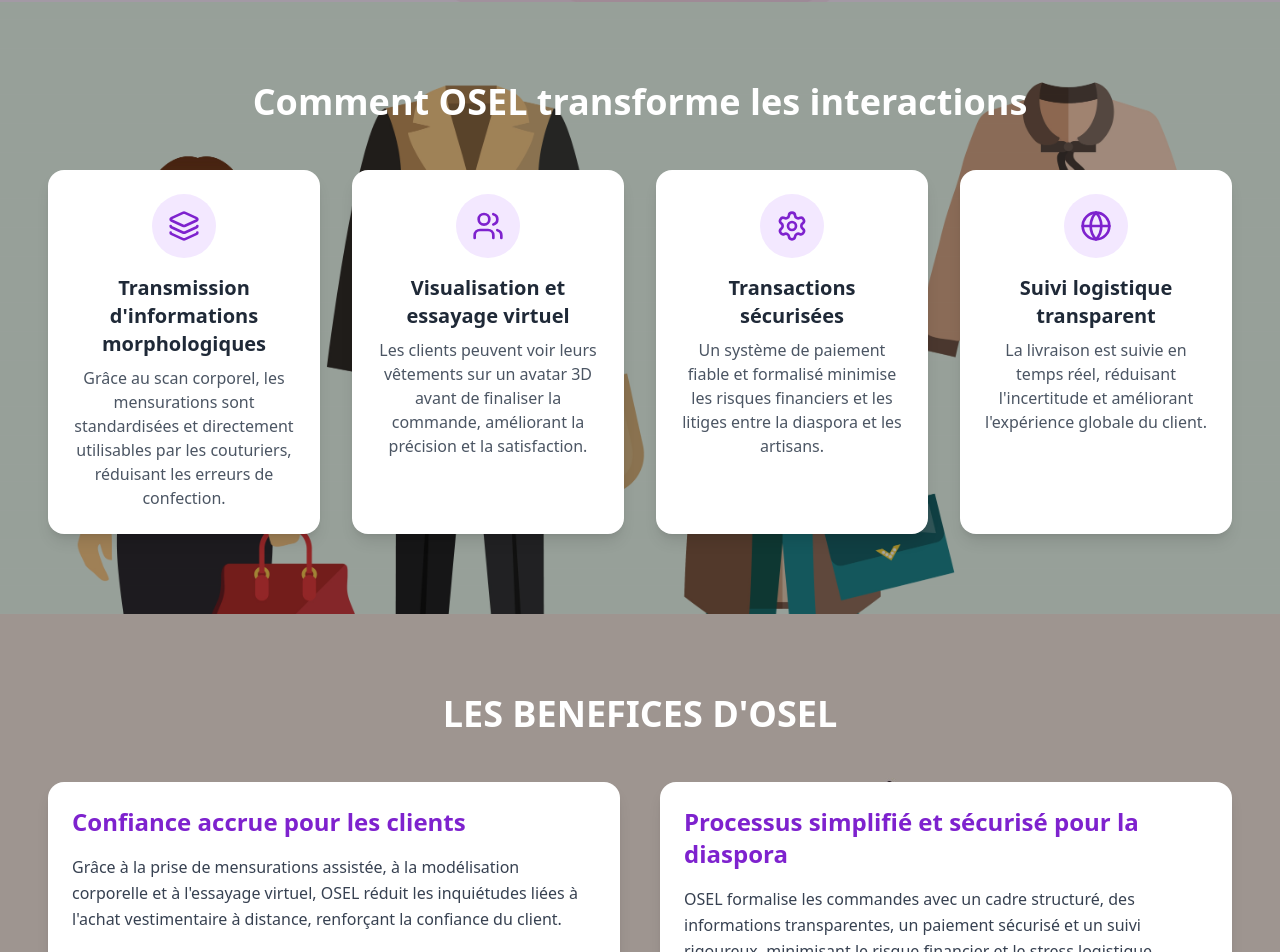
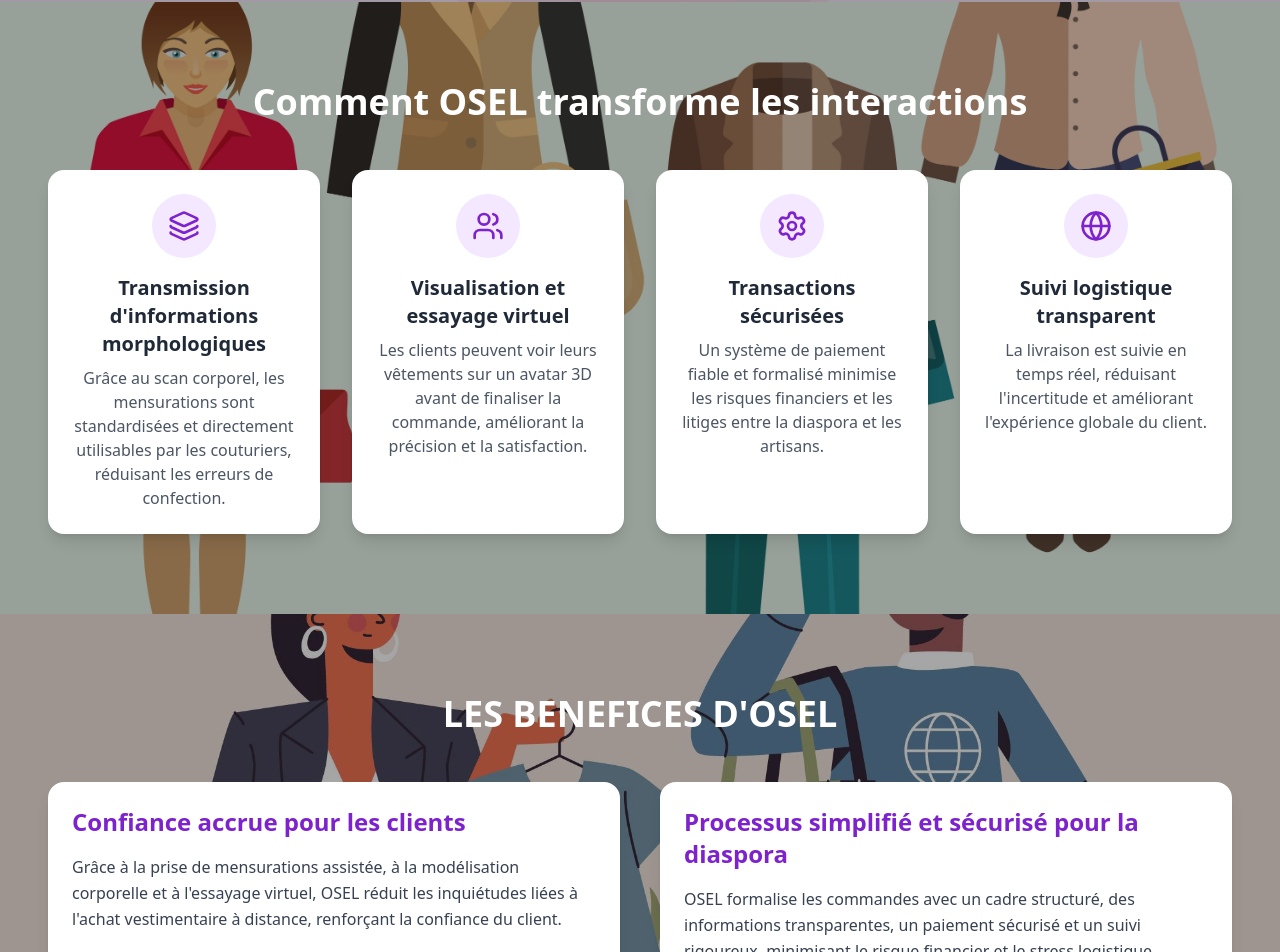
Before and after one commit to TahinaHKB/osel, a React (Vite) app: page / in a window 1280 px wide. Shown: the part 862-1814 px from the top of the page. Built offline with nearby package versions, Linux system fonts and the light colour scheme; the HTML template or start-up script is replaced by a standard one.

Commit message:
Add files via upload

```diff
--- a/package.json
+++ b/package.json
@@ -10,6 +10,7 @@
     "preview": "vite preview"
   },
   "dependencies": {
+    "framer-motion": "^12.23.25",
     "lucide-react": "^0.555.0",
     "react": "^19.2.0",
     "react-dom": "^19.2.0",
--- /dev/null
+++ b/src/components/AnimatedSection.tsx
@@ -0,0 +1,33 @@
+import { motion, type Variants } from "framer-motion";
+import React, { type ReactNode } from "react";
+
+interface AnimatedSectionProps {
+  children: ReactNode;
+  direction?: "left" | "right"; // la direction peut être "left" ou "right"
+}
+
+const AnimatedSection: React.FC<AnimatedSectionProps> = ({ children, direction = "left" }) => {
+  // Ici direction est bien défini grâce aux props
+  const variants: Variants = {
+    hidden: { opacity: 0, x: direction === "left" ? -50 : 50, y: 30 },
+    visible: {
+      opacity: 1,
+      x: 0,
+      y: 0,
+      transition: { duration: 1, ease: "easeOut" }
+    },
+  };
+
+  return (
+    <motion.div
+      initial="hidden"
+      whileInView="visible"
+      viewport={{ once: true, amount: 0.3 }}
+      variants={variants}
+    >
+      {children}
+    </motion.div>
+  );
+};
+
+export default AnimatedSection;
--- a/src/index.css
+++ b/src/index.css
@@ -10,3 +10,7 @@
 .animate-fadeIn {
   animation: fadeIn 0.3s ease-out forwards;
 }
+
+body {
+  @apply bg-gradient-to-tr from-purple-500 via-purple-600 to-indigo-700;
+}
--- a/src/sections/Benefits.tsx
+++ b/src/sections/Benefits.tsx
@@ -1,7 +1,9 @@
 // src/sections/BenefitsSection.tsx
 import React, { useEffect, useState } from "react";
+import { motion, type Variants } from "framer-motion";
 import BgImage from "../assets/beneficeImage.jpg";
 import Loading from "../components/Loading";
+import AnimatedSection from "../components/AnimatedSection";
 
 const benefits = [
   {
@@ -26,35 +28,59 @@
   },
 ];
 
+// Variants pour l'apparition en cascade
+const cardVariants: Variants = {
+  hidden: { opacity: 0, y: 50 },
+  visible: (i: number) => ({
+    opacity: 1,
+    y: 0,
+    transition: {
+      delay: i * 0.2, // cascade
+      duration: 0.6,
+      type: "spring",
+      stiffness: 50,
+    },
+  }),
+};
+
 const BenefitsSection: React.FC = () => {
   const [loaded, setLoaded] = useState(false);
 
+  // Préchargement de l'image
   useEffect(() => {
-    const img1 = new Image();
-    img1.src = BgImage;
-    img1.onload = () => setLoaded(true);
+    const img = new Image();
+    img.src = BgImage;
+    img.onload = () => setLoaded(true);
   }, []);
 
   if (!loaded) return <Loading />;
+
   return (
+    <AnimatedSection direction="right">
       <section
         id="benefits"
         className="relative py-20 bg-cover bg-center bg-no-repeat"
         style={{
           backgroundImage: `url(${BgImage})`,
-        backgroundPosition: "top center",
-        backgroundSize: "cover",
         }}
       >
+        {/* Overlay sombre */}
         <div className="absolute inset-0 bg-black/35"></div>
-      <div className="max-w-7xl mx-auto px-6 md:px-12">
-        <h2 className="relative z-20 text-3xl md:text-4xl font-bold text-center text-white mb-12">
+
+        <div className="max-w-7xl mx-auto px-6 md:px-12 relative z-20">
+          <h2 className="text-3xl md:text-4xl font-bold text-center text-white mb-12">
             LES BENEFICES D'OSEL
           </h2>
+
           <div className="grid grid-cols-1 md:grid-cols-2 gap-10">
             {benefits.map((benefit, index) => (
-            <div
+              <motion.div
                 key={index}
+                custom={index} // pour la cascade
+                initial="hidden"
+                whileInView="visible"
+                viewport={{ once: true, amount: 0.3 }}
+                variants={cardVariants}
                 className="p-6 bg-white rounded-2xl shadow-lg hover:shadow-2xl transition transform hover:-translate-y-2"
               >
                 <h3 className="text-xl md:text-2xl font-semibold mb-4 text-purple-700">
@@ -63,11 +89,12 @@
                 <p className="text-gray-700 leading-relaxed">
                   {benefit.description}
                 </p>
-            </div>
+              </motion.div>
             ))}
           </div>
         </div>
       </section>
+    </AnimatedSection>
   );
 };
 
--- a/src/sections/HeroSection.tsx
+++ b/src/sections/HeroSection.tsx
@@ -29,14 +29,14 @@
           OSEL - La plateforme du sur-mesure à distance
         </h1>
         <p className="text-lg md:text-2xl mb-8">
-          Connectez la diaspora malgache aux artisans locaux avec confiance et
+          Connectez la diaspora aux artisans locaux avec confiance et
           sécurité.
         </p>
         <ScrollLink
-          to="benefits" // l'id ou le name de ta section cible
-          smooth={true} // scroll smooth
-          duration={500} // durée en ms
-          offset={-70} // pour compenser la navbar si fixe
+          to="interactions"
+          smooth={true}
+          duration={500}
+          offset={-70}
           className="inline-block bg-white text-purple-700 font-semibold px-6 py-3 rounded-lg shadow-lg hover:bg-gray-100 transition cursor-pointer"
         >
           Découvrir OSEL
--- a/src/sections/Interactions.tsx
+++ b/src/sections/Interactions.tsx
@@ -1,8 +1,10 @@
-// src/components/InteractionsSection.tsx
+// src/sections/InteractionsSection.tsx
 import React, { useEffect, useState } from "react";
+import { motion, type Variants } from "framer-motion";
 import { Users, Settings, Layers, Globe } from "lucide-react";
 import BgImage from "../assets/interractionImage.jpg";
 import Loading from "../components/Loading";
+import AnimatedSection from "../components/AnimatedSection";
 
 const interactionsData = [
   {
@@ -31,36 +33,56 @@
   },
 ];
 
+// Variants pour apparition en cascade
+const cardVariants: Variants = {
+  hidden: { opacity: 0, y: 50 },
+  visible: (i: number) => ({
+    opacity: 1,
+    y: 0,
+    transition: {
+      delay: i * 0.2, // cascade
+      duration: 0.6,
+      type: "spring",
+      stiffness: 50,
+    },
+  }),
+};
+
 const InteractionsSection: React.FC = () => {
   const [loaded, setLoaded] = useState(false);
 
+  // Préchargement image
   useEffect(() => {
-    const img1 = new Image();
-    img1.src = BgImage;
-    img1.onload = () => setLoaded(true);
+    const img = new Image();
+    img.src = BgImage;
+    img.onload = () => setLoaded(true);
   }, []);
 
   if (!loaded) return <Loading />;
+
   return (
+    <AnimatedSection direction="left">
     <section
       id="interactions"
       className="relative py-20 bg-cover bg-center bg-no-repeat"
-      style={{
-        backgroundImage: `url(${BgImage})`,
-        backgroundPosition: "top center",
-        backgroundSize: "cover",
-      }}
+      style={{ backgroundImage: `url(${BgImage})` }}
     >
       <div className="absolute inset-0 bg-black/35"></div>
-      <div className="max-w-7xl mx-auto px-6 md:px-12">
-        <h2 className="relative z-20 text-3xl md:text-4xl font-bold text-center text-white mb-12">
+
+      <div className="max-w-7xl mx-auto px-6 md:px-12 relative z-20">
+        <h2 className="text-3xl md:text-4xl font-bold text-center text-white mb-12">
           Comment OSEL transforme les interactions
         </h2>
 
         <div className="grid gap-8 md:grid-cols-2 lg:grid-cols-4">
           {interactionsData.map((item, index) => (
-            <div
+            <motion.div
               key={index}
+              custom={index}
+              initial="hidden"
+              whileInView="visible"
+              viewport={{ once: true, amount: 0.3 }}
+              variants={cardVariants}
               className="bg-white rounded-2xl p-6 shadow-lg flex flex-col items-center text-center transform transition hover:-translate-y-2 hover:shadow-2xl"
             >
               <div className="bg-purple-100 text-purple-700 rounded-full p-4 mb-4">
@@ -68,11 +90,12 @@
               </div>
               <h3 className="text-xl font-semibold mb-2">{item.title}</h3>
               <p className="text-gray-600">{item.description}</p>
-            </div>
+            </motion.div>
           ))}
         </div>
       </div>
     </section>
+    </AnimatedSection>
   );
 };
 
--- a/src/sections/TechArtisant.tsx
+++ b/src/sections/TechArtisant.tsx
@@ -3,6 +3,7 @@
 import ArtisanImage from "../assets/artisan.jpg";
 import BgImage from "../assets/technoArtisanImage.jpg";
 import Loading from "../components/Loading";
+import AnimatedSection from "../components/AnimatedSection";
 
 const TechArtisanSection: React.FC = () => {
   const [loaded, setLoaded] = useState(false);
@@ -15,6 +16,7 @@
 
   if (!loaded) return <Loading />;
   return (
+    <AnimatedSection direction="left">
       <section
         id="tech-artisan"
         className="relative py-20 bg-cover bg-center bg-no-repeat"
@@ -47,8 +49,8 @@
                 </h3>
                 <p className="text-gray-700">
                   OSEL utilise la capture de mensurations, la modélisation 3D et
-                l’essayage virtuel pour améliorer la précision des commandes et
-                la satisfaction des clients.
+                  l’essayage virtuel pour améliorer la précision des commandes
+                  et la satisfaction des clients.
                 </p>
               </div>
             </div>
@@ -68,8 +70,8 @@
                   Savoir-faire Artisanal
                 </h3>
                 <p className="text-gray-700">
-                Les couturiers malgaches apportent leur expertise, créativité et
-                tradition artisanale pour garantir des vêtements uniques,
+                  Les couturiers malgaches apportent leur expertise, créativité
+                  et tradition artisanale pour garantir des vêtements uniques,
                   sur-mesure et de haute qualité.
                 </p>
               </div>
@@ -77,6 +79,7 @@
           </div>
         </div>
       </section>
+    </AnimatedSection>
   );
 };
 
```
Also changed, not shown: 1 other file (tests, documents, lock files or other folders). Lines whose indentation alone changed are shown as unchanged.
